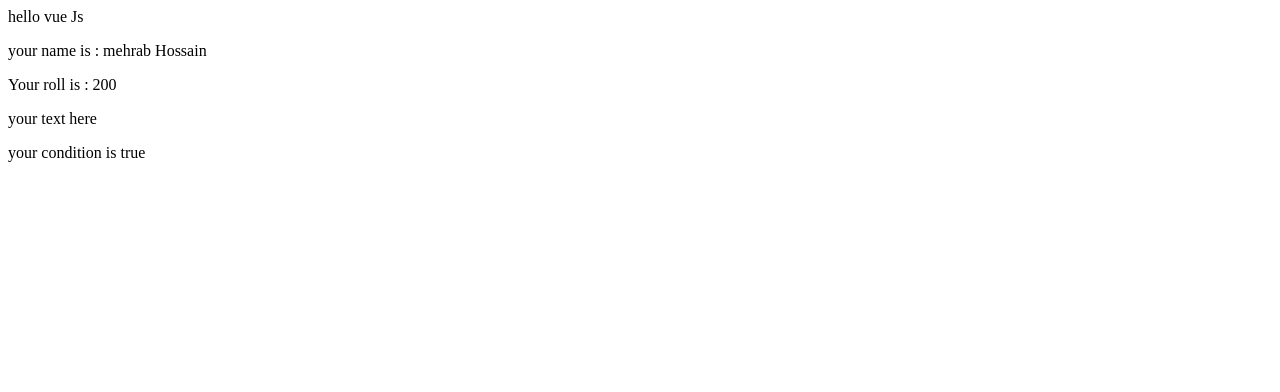
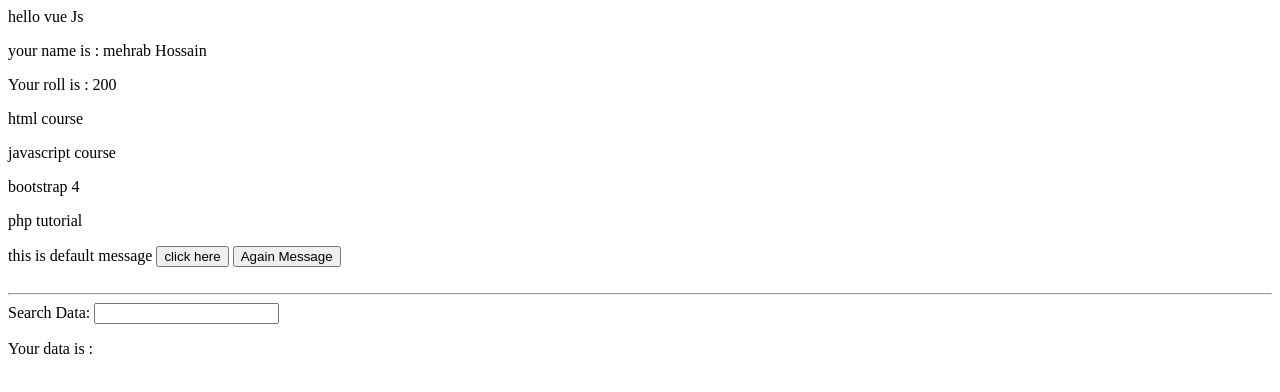
Before and after one commit to mehrab01/vuejs, a plain HTML site: page index.html in a window 1280 px wide. Drawn offline with Linux system fonts and the light colour scheme.

Commit message:
basic git command with statement loop bind

```diff
--- a/index.html
+++ b/index.html
@@ -25,12 +25,28 @@
 </div>
 
 
+<div id="info">
+	<p v-for="data in c_info">
+		{{data.course}}
+	</p>
+</div>
 
 
 
+<div id="event">
+	{{message}}
+	{{newMessage}}
+	<button v-on:click="reverseMessage">click here</button>
+	<button v-on:click="againMessage">Again Message</button>
+</div>
 
 
-
+<br>
+<hr>
+<div id="bind">
+	Search Data: <input type="text" v-model="message">
+	<p>Your data is : {{message}}</p>
+</div>
 
 
 
--- a/js/custom.js
+++ b/js/custom.js
@@ -10,12 +10,56 @@ new Vue({
 
 
 new Vue({
-	el:"app-2",
+	el:"#app-2",
 	cond:true
 });
 
 
-new vue({
-	el:"app-3",
+new Vue({
+	el:"#app-3",
 	con:true
 });
+
+
+
+
+new Vue({
+	el:"#info",
+	data:{
+		c_info:[
+			{course: 'html course'},
+			{course: 'javascript course'},
+			{course: 'bootstrap 4'},
+			{course: "php tutorial"}
+		]
+	}
+});
+
+
+
+new Vue({
+	el:"#event",
+	data:{
+		message:"this is default message",
+		newMessage: ""
+	},
+	methods:{
+		reverseMessage: function(){
+			//this.message: "updated message";
+			this.message = "updated message";
+		},
+		againMessage: function(){
+			this.newMessage = "New Message";
+		}
+	}
+});
+
+
+
+
+new Vue({
+	el:"#bind",
+	data:{
+		message: ""
+	}
+});
```
